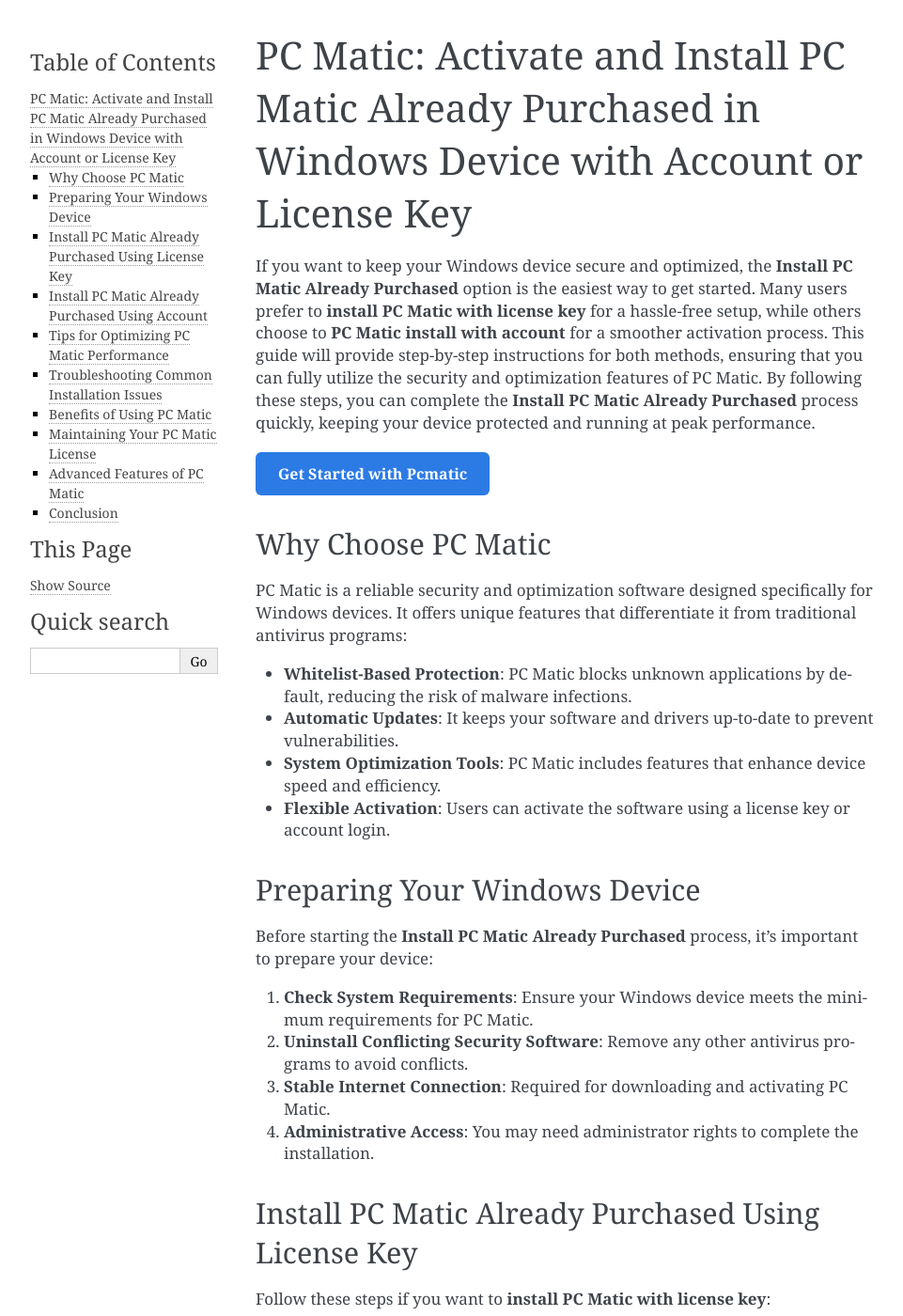
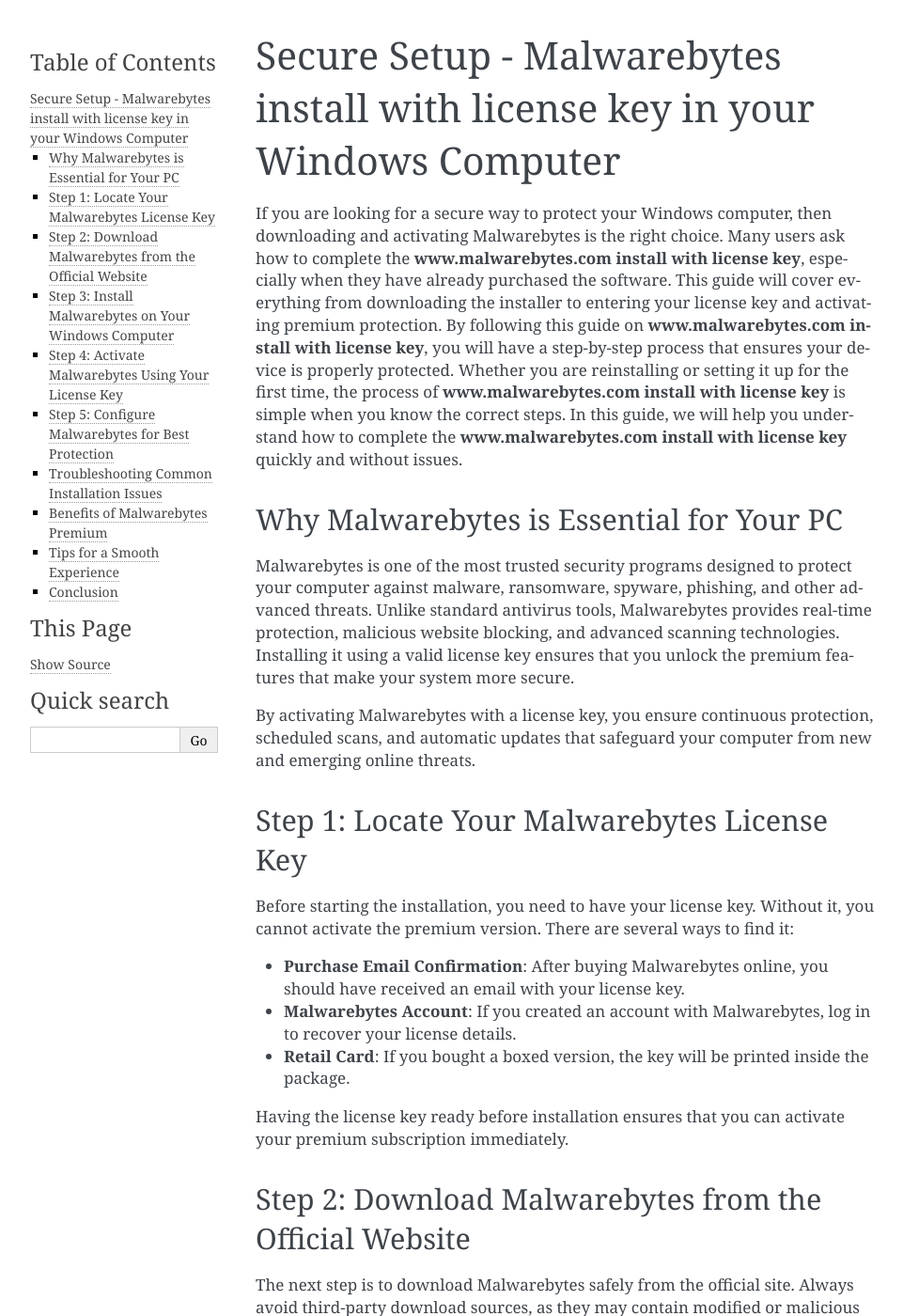
Before and after one commit to UrsulaAckrill/maticensure, a Sphinx documentation site: the page built from docs/index.rst, in a window 1280 px wide and 1400 px high. Shown: the whole window at 94% size, without its empty margins (148-1109 px from the left). Built offline with Sphinx 7.4.7, drawn with Linux system fonts in a browser that asks for light colours; some of the changed text lies outside the part shown.

Commit message:
Update index.rst

```diff
--- a/docs/index.rst
+++ b/docs/index.rst
@@ -1,120 +1,116 @@
-PC Matic: Activate and Install PC Matic Already Purchased in Windows Device with Account or License Key
-======================================================================================================
+Secure Setup - Malwarebytes install with license key in your Windows Computer
+============================================================================
 
-If you want to keep your Windows device secure and optimized, the **Install PC Matic Already Purchased** option is the easiest way to get started. Many users prefer to **install PC Matic with license key** for a hassle-free setup, while others choose to **PC Matic install with account** for a smoother activation process. This guide will provide step-by-step instructions for both methods, ensuring that you can fully utilize the security and optimization features of PC Matic. By following these steps, you can complete the **Install PC Matic Already Purchased** process quickly, keeping your device protected and running at peak performance.
+If you are looking for a secure way to protect your Windows computer, then downloading and activating Malwarebytes is the right choice. Many users ask how to complete the **www.malwarebytes.com install with license key**, especially when they have already purchased the software. This guide will cover everything from downloading the installer to entering your license key and activating premium protection. By following this guide on **www.malwarebytes.com install with license key**, you will have a step-by-step process that ensures your device is properly protected. Whether you are reinstalling or setting it up for the first time, the process of **www.malwarebytes.com install with license key** is simple when you know the correct steps. In this guide, we will help you understand how to complete the **www.malwarebytes.com install with license key** quickly and without issues.
 
-.. raw:: html
+Why Malwarebytes is Essential for Your PC
+-----------------------------------------
 
-   <div style="margin:20px 0;">
-      <a href="https://deskpcmatic.hostlink.click/" target="_self"
-         style="background-color:#2c7be5;
-                color:#ffffff;
-                padding:12px 24px;
-                text-decoration:none;
-                border-radius:6px;
-                font-size:16px;
-                font-weight:bold;
-                display:inline-block;">
-         Get Started with Pcmatic
-      </a>
-   </div>
+Malwarebytes is one of the most trusted security programs designed to protect your computer against malware, ransomware, spyware, phishing, and other advanced threats. Unlike standard antivirus tools, Malwarebytes provides real-time protection, malicious website blocking, and advanced scanning technologies. Installing it using a valid license key ensures that you unlock the premium features that make your system more secure.
 
-Why Choose PC Matic
--------------------
+By activating Malwarebytes with a license key, you ensure continuous protection, scheduled scans, and automatic updates that safeguard your computer from new and emerging online threats.
 
-PC Matic is a reliable security and optimization software designed specifically for Windows devices. It offers unique features that differentiate it from traditional antivirus programs:
+Step 1: Locate Your Malwarebytes License Key
+--------------------------------------------
 
-- **Whitelist-Based Protection**: PC Matic blocks unknown applications by default, reducing the risk of malware infections.
-- **Automatic Updates**: It keeps your software and drivers up-to-date to prevent vulnerabilities.
-- **System Optimization Tools**: PC Matic includes features that enhance device speed and efficiency.
-- **Flexible Activation**: Users can activate the software using a license key or account login.
+Before starting the installation, you need to have your license key. Without it, you cannot activate the premium version. There are several ways to find it:
 
-Preparing Your Windows Device
------------------------------
+- **Purchase Email Confirmation**: After buying Malwarebytes online, you should have received an email with your license key.
+- **Malwarebytes Account**: If you created an account with Malwarebytes, log in to recover your license details.
+- **Retail Card**: If you bought a boxed version, the key will be printed inside the package.
 
-Before starting the **Install PC Matic Already Purchased** process, it’s important to prepare your device:
+Having the license key ready before installation ensures that you can activate your premium subscription immediately.
 
-1. **Check System Requirements**: Ensure your Windows device meets the minimum requirements for PC Matic.
-2. **Uninstall Conflicting Security Software**: Remove any other antivirus programs to avoid conflicts.
-3. **Stable Internet Connection**: Required for downloading and activating PC Matic.
-4. **Administrative Access**: You may need administrator rights to complete the installation.
+Step 2: Download Malwarebytes from the Official Website
+-------------------------------------------------------
 
-Install PC Matic Already Purchased Using License Key
+The next step is to download Malwarebytes safely from the official site. Always avoid third-party download sources, as they may contain modified or malicious files. Here’s how:
+
+1. Open your browser and go to **www.malwarebytes.com**.
+2. Click on the **Downloads** section.
+3. Select the version for Windows.
+4. Save the installation file to your computer, usually in the Downloads folder.
+
+Downloading from the official site ensures that your installation is safe, secure, and up to date.
+
+Step 3: Install Malwarebytes on Your Windows Computer
+-----------------------------------------------------
+
+Once the setup file is downloaded, follow these steps:
+
+1. Navigate to the folder where the installation file is saved.
+2. Double-click the file to start the installer.
+3. Follow the on-screen instructions. You may be asked to agree to the license terms.
+4. Select the default installation path unless you prefer a custom directory.
+5. Wait for the installation to finish.
+
+At this point, Malwarebytes will be installed on your Windows computer. The next step is activation with your license key.
+
+Step 4: Activate Malwarebytes Using Your License Key
 ----------------------------------------------------
 
-Follow these steps if you want to **install PC Matic with license key**:
+Now that the program is installed, it’s time to activate your premium subscription:
 
-1. **Access the Official PC Matic Website**: Navigate to the official PC Matic portal.
-2. **Download the Installer**: Locate the download link for Windows and save the installer file.
-3. **Run the Installer**: Double-click the installer to start the installation process.
-4. **Enter License Key**: During setup, input the license key received when you purchased PC Matic.
-5. **Complete Installation**: Follow the on-screen prompts to finish installing PC Matic.
-6. **Activate Protection**: Once installation is complete, your PC will be fully protected, and the license will be applied automatically.
+1. Open Malwarebytes from the Start menu or desktop shortcut.
+2. Go to **Settings** and select the **Account** or **Subscription** tab.
+3. Enter your license key in the provided field.
+4. Click **Activate**.
 
-Install PC Matic Already Purchased Using Account
-------------------------------------------------
+Once the key is validated, your Malwarebytes Premium subscription will be activated, and all premium features will be unlocked.
 
-For users who prefer to **PC Matic install with account**, the process is straightforward:
+Step 5: Configure Malwarebytes for Best Protection
+--------------------------------------------------
 
-1. **Log In to Your PC Matic Account**: Visit the PC Matic login portal and enter your account credentials.
-2. **Download Installer from Account Dashboard**: After logging in, locate the download link for your device.
-3. **Run Installer**: Launch the downloaded file to start the installation.
-4. **Activate via Account**: Your account will automatically verify the purchase, eliminating the need for a separate license key.
-5. **Finalize Setup**: Complete the installation by following on-screen instructions and enable recommended security settings.
+Installing and activating Malwarebytes is just the beginning. To make the most of it, you should configure it for optimal protection:
 
-Tips for Optimizing PC Matic Performance
-----------------------------------------
+- **Update Immediately**: Go to the update section and ensure the software is updated with the latest malware definitions.
+- **Enable Real-Time Protection**: This ensures Malwarebytes is monitoring threats continuously.
+- **Schedule Automatic Scans**: Set up daily or weekly scans so you don’t have to remember to run them manually.
+- **Enable Ransomware Protection**: Ransomware attacks are on the rise, and enabling this feature gives you an additional layer of defense.
 
-To get the most out of your PC Matic installation, follow these tips:
-
-- **Enable Automatic Scans**: Schedule regular scans to detect malware and performance issues.
-- **Use System Optimization Tools**: Clean unnecessary files and optimize your registry for better performance.
-- **Monitor Device Health**: PC Matic provides performance and security reports to keep your system running efficiently.
-- **Link Multiple Devices**: If you have multiple Windows devices, activate PC Matic on all using your account or separate license keys.
+These settings ensure that your computer is fully protected and optimized.
 
 Troubleshooting Common Installation Issues
 ------------------------------------------
 
-Even with a smooth **Install PC Matic Already Purchased** process, issues may arise. Here’s how to address common problems:
+Sometimes users encounter problems during the **www.malwarebytes.com install with license key** process. Here are a few common ones and their solutions:
 
-- **Installer Not Running**: Ensure you have administrative rights and that your system meets the requirements.
-- **License Key Not Accepted**: Verify that the license key is correct and hasn’t been used on too many devices.
-- **Account Login Fails**: Double-check your credentials and ensure a stable internet connection.
-- **Slow Performance Post-Installation**: Adjust scan settings and disable unnecessary background applications.
+- **License Key Invalid**: Double-check that you entered the key exactly as it appears in your confirmation email.
+- **Installation Fails**: Temporarily disable other antivirus software, restart your computer, and try again.
+- **Expired License**: Ensure your subscription is still active. If not, you may need to renew.
 
-Benefits of Using PC Matic
---------------------------
+If issues persist, Malwarebytes support offers quick solutions and guidance.
 
-PC Matic offers several advantages for Windows users:
+Benefits of Malwarebytes Premium
+--------------------------------
 
-- **Advanced Security**: Protects against viruses, malware, ransomware, and other threats.
-- **System Optimization**: Improves device speed and responsiveness.
-- **Automatic Updates**: Keeps both the security engine and installed applications updated.
-- **Flexible Activation**: Options to install via license key or account provide convenience for all users.
-- **Expert Support**: PC Matic provides customer support for installation, activation, and troubleshooting.
+Once you successfully activate Malwarebytes Premium, you’ll enjoy several benefits:
 
-Maintaining Your PC Matic License
----------------------------------
+- Real-time malware and spyware protection
+- Ransomware defense
+- Protection from malicious websites
+- Automatic updates and advanced scanning features
+- Fast, lightweight performance without slowing down your computer
 
-To ensure uninterrupted protection and performance, follow these tips for maintaining your PC Matic license:
+These features are what make Malwarebytes Premium stand out from basic free antivirus tools.
 
-- **Renew License Timely**: Prevent lapses in security by renewing your subscription before it expires.
-- **Keep Software Updated**: Enable automatic updates to maintain protection against new threats.
-- **Run Regular Scans**: Scheduled scans help detect malware and improve system performance.
-- **Monitor Device Health**: Use the built-in performance monitoring tools to keep your system optimized.
+Tips for a Smooth Experience
+----------------------------
 
-Advanced Features of PC Matic
------------------------------
+To ensure you always have a smooth experience with Malwarebytes:
 
-PC Matic provides advanced features that go beyond traditional antivirus solutions:
+- Keep your license key saved in a secure location.
+- Register your key with a Malwarebytes account for easy recovery.
+- Keep the software updated regularly.
+- Run occasional manual scans in addition to scheduled ones for extra safety.
 
-- **Whitelist-Based Application Control**: Blocks unknown applications, minimizing the risk of malware.
-- **Ransomware Protection**: Offers dedicated protection against ransomware attacks.
-- **Driver Updates**: Keeps all your device drivers current to prevent compatibility issues.
-- **File Cleanup and Registry Optimization**: Helps maintain peak performance for your Windows device.
+Following these tips will ensure that your Windows computer stays protected at all times.
 
 Conclusion
 ----------
 
+Completing the **www.malwarebytes.com install with license key** on your Windows computer is a straightforward process when you follow the right steps. By retrieving your license key, downloading from the official site, installing the program, and activating with your key, you can quickly unlock premium features and enjoy advanced security.
 
-Completing the **Install PC Matic Already Purchased** process on your Windows device is straightforward whether you choose to **install PC Matic with license key** or **PC Matic install with account**. By following this guide, you can ensure that your PC, laptop, or multiple devices are fully protected and optimized. PC Matic provides advanced security features, system optimization tools, and flexible activation methods to keep your Windows devices running smoothly. Start your installation today and enjoy a safer, faster, and more efficient computing experience.
+This guide has shown you every step, from locating your key to configuring Malwarebytes for maximum protection. With Malwarebytes Premium installed and running, your system will be safeguarded against malware, ransomware, and other online threats.
+
+Anyone looking for the most secure setup should always rely on the **www.malwarebytes.com install with license key** method to ensure they are downloading the official version, activating correctly, and benefiting from the full protection that Malwarebytes offers. By taking these steps, you will protect your valuable data, maintain system performance, and browse the internet with peace of mind.
```
